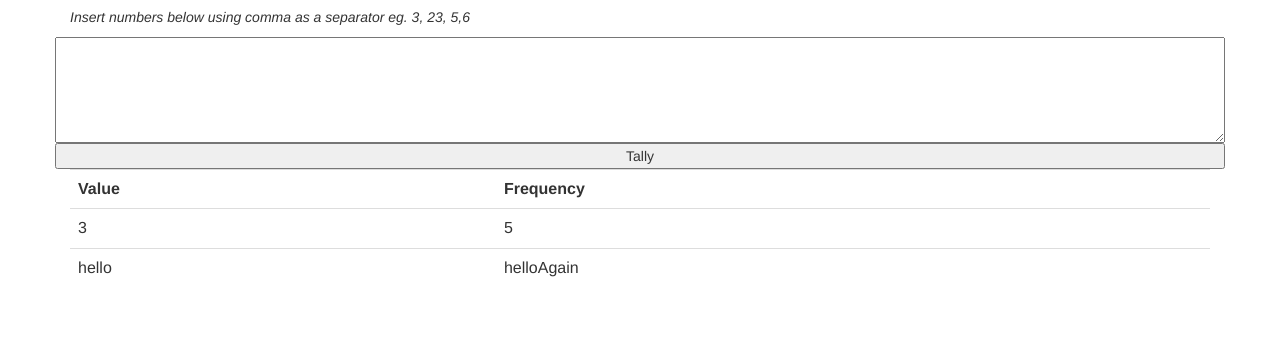
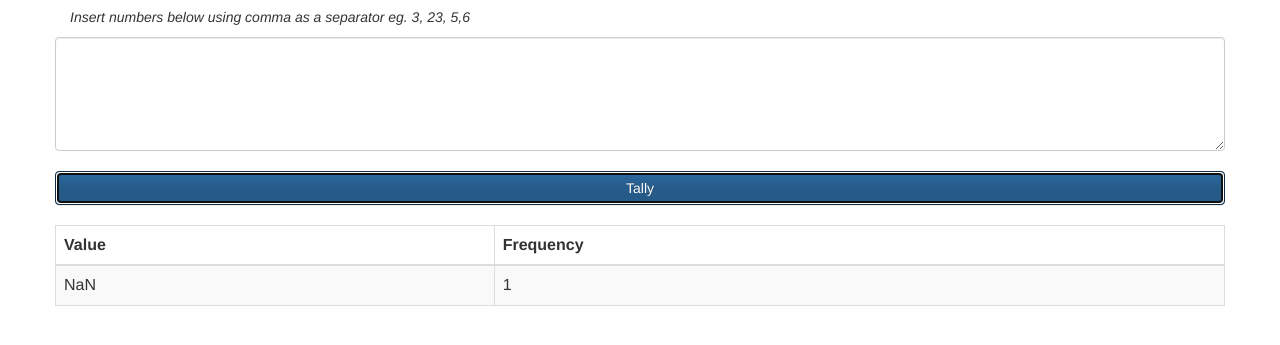
Before and after one commit to christopheredrian/JavaSciptMeanMedianModeCalculator, a plain HTML site: page index.html in a window 1280 px wide. Both pictures are taken after a click on the button "Tally". Shown: the part 63-408 px from the top of the page. Drawn offline with Linux system fonts and the light colour scheme.

Commit message:
Finished preliminary frequency table

```diff
--- a/index.html
+++ b/index.html
@@ -12,26 +12,26 @@
             <h1>Tally</h1>
             <p><em>Insert numbers below using comma as a separator eg.  3, 23, 5,6 </em></p>
             <div class="row">
-                <textarea class="col-xs-12" name="numberArea" id="numberArea" cols="30" rows="5"></textarea>
+                <textarea class="col-xs-12 form-control" name="numberArea" id="numberArea" cols="30" rows="5"></textarea>
             </div>
+            <br>
             <div class="row">
-                <button id="tallyBtn" class="col-xs-12 primary-button">Tally</button>
-            </div>
+                <button id="tallyBtn" class="col-xs-12 btn btn-primary">Tally</button>
+            </div><br>
             <div class="row">
-                <div class="col-xs-12">
-                    <table class="table">
-                        <tbody>
+                <!--<div class="col-xs-12">-->
+                    <table class="col-xs-12 table table-bordered table-striped">
+                        <thead>
                             <tr id="first-tr">
                                 <th>Value</th>
                                 <th>Frequency</th>
                             </tr>
-                            <tr>
-                                <td>3</td>
-                                <td>5</td>
-                            </tr>
+                        </thead>
+                        <tbody class="table-hover" id="frequencyRows">
+
                         </tbody>
                     </table>
-                </div>
+                <!--</div>-->
 
             </div>
         </div>
@@ -77,16 +77,25 @@
                 return str.trim().split(',');
             }
 
+            /**
+             * EventHandler for the #tallyBtn
+             */
             $('#tallyBtn').click(function(){
                 var numbers = stringToArray($('#numberArea').val()); // array
-                tallyArray(numbers);
-                var tr = $('<tr>');
-                var td = $('<td>').text('hello');
-                var td2 = $('<td>').text('helloAgain');
-                tr.append(td);
-                tr.append(td2);
+                var numbersArray = tallyArray(numbers);
+                $('#frequencyRows').empty(); // Empty the tbody
+                for (var key in numbersArray){
+                    var tr = $('<tr>');
+                    var currentValue = $('<td>').text(key);
+                    var currentFrequency = $('<td>').text(numbersArray[key]);
+                    tr.append(currentValue);
+                    tr.append(currentFrequency);
+                     $("#frequencyRows").append(tr);
+                    console.log(`${key}:${numbersArray[key]}`);
+                }
 
-                $("tbody").append(tr);
+
+
             });
 
         });
```
